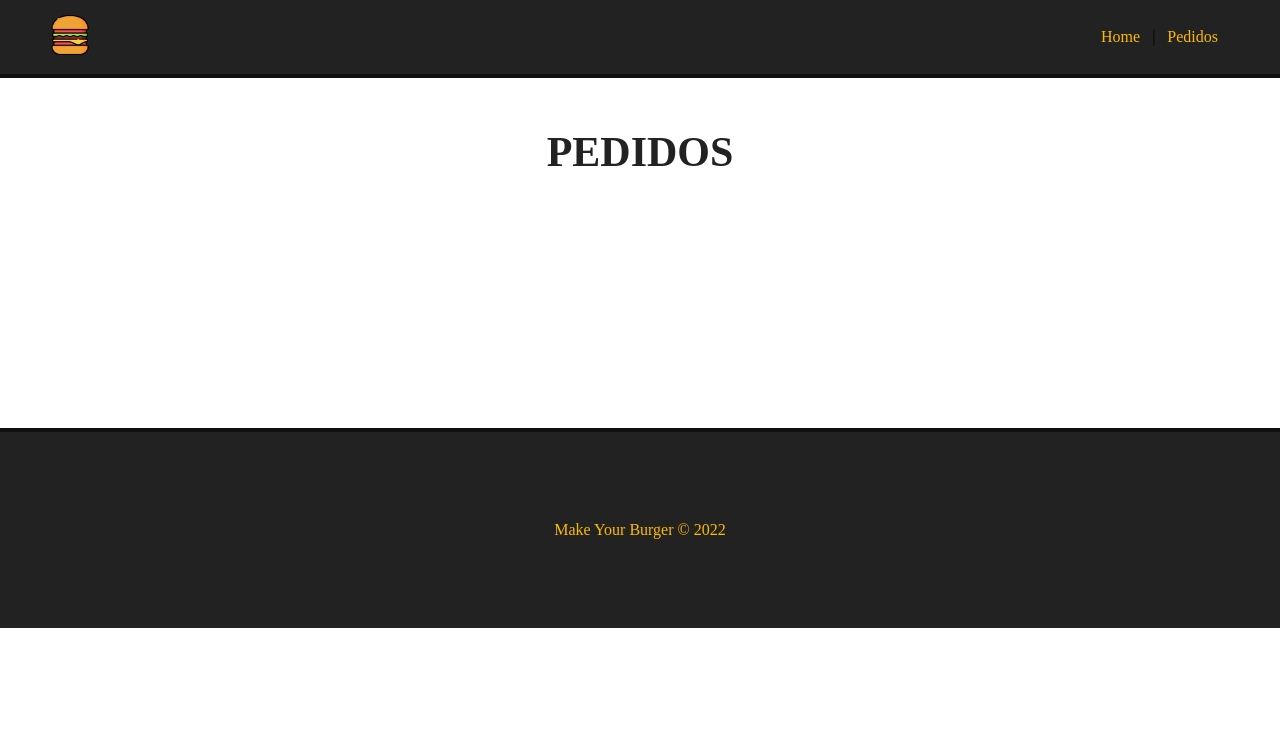
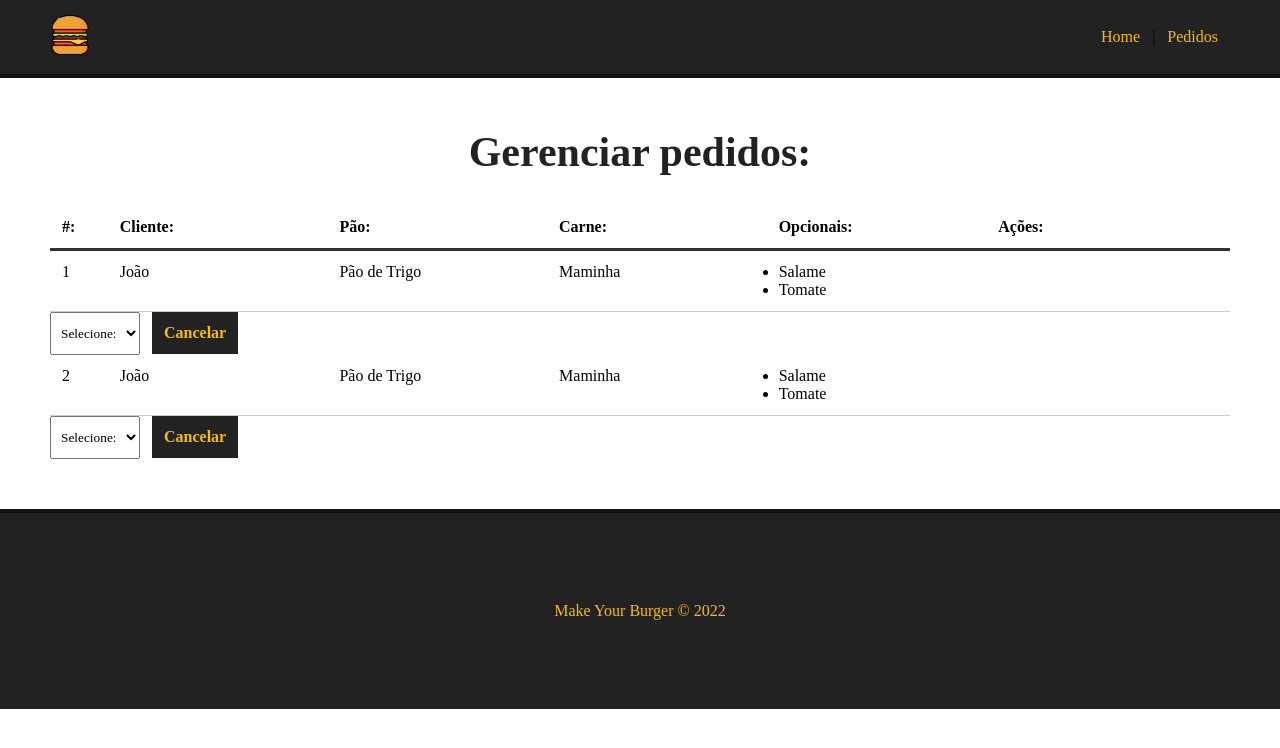
Before and after one commit to jasielserra/make-your-burger, a Vue app: page /pedidos in a window 1280 px wide. Shown: the top 748 px of the page. Built offline with nearby package versions, Linux system fonts and the light colour scheme.

Commit message:
Criando a tela de pedidos (Dashboard)

```diff
--- a/src/components/BurgerForm.vue
+++ b/src/components/BurgerForm.vue
@@ -177,6 +177,4 @@
     color: #222;
   }
 
-
-
 </style>
--- /dev/null
+++ b/src/components/Dashboard.vue
@@ -0,0 +1,121 @@
+<template>
+  <div id="burger-table">
+    <div>
+      <div id="burger-table-heading">
+        <div class="order-id">#:</div>
+        <div>Cliente:</div>
+        <div>Pão:</div>
+        <div>Carne:</div>
+        <div>Opcionais:</div>
+        <div>Ações:</div>
+      </div>
+    </div>
+    <div id="burger-table-rows">
+      <div class="burger-table-row">
+        <div class="order-number">1</div>
+        <div>João</div>
+        <div>Pão de Trigo</div>
+        <div>Maminha</div>
+        <div>
+          <ul>
+            <li>Salame</li>
+            <li>Tomate</li>
+          </ul>
+        </div>
+      </div>
+
+       <div>
+         <select name="status" class="status">
+           <option value="">Selecione:</option>
+         </select>
+         <button class="delete-btn">Cancelar</button>
+      </div>
+
+      <div class="burger-table-row">
+        <div class="order-number">2</div>
+        <div>João</div>
+        <div>Pão de Trigo</div>
+        <div>Maminha</div>
+        <div>
+          <ul>
+            <li>Salame</li>
+            <li>Tomate</li>
+          </ul>
+        </div>
+      </div>
+
+      <div>
+         <select name="status" class="status">
+           <option value="">Selecione:</option>
+         </select>
+         <button class="delete-btn">Cancelar</button>
+      </div>
+    </div>
+  </div>
+
+</template>
+
+<script>
+export default {
+  name: "Dashboard"
+}
+</script>
+
+<style scoped>
+  #burger-table {
+    max-width: 1200px;
+    margin: 0 auto;
+  }
+
+  #burger-table-heading,
+  #burger-table-rows,
+  .burger-table-row {
+    display: flex;
+    flex-wrap: wrap;
+  }
+
+  #burger-table-heading {
+    font-weight: bold;
+    padding: 12px;
+    border-bottom: 3px solid #333;
+  }
+
+  #burger-table-heading div,
+  .burger-table-row div {
+    width: 19%;
+  }
+
+  .burger-table-row {
+    width: 100%;
+    padding: 12px;
+    border-bottom: 1px solid #ccc;
+  }
+
+  #burger-table-heading .order-id,
+  .burger-table-row .order-number {
+    width: 5%;
+  }
+
+  select {
+    padding: 12px 6px;
+    margin-right: 12px;
+  }
+
+  .delete-btn {
+    background-color: #222;
+    color: #FCBA03;
+    font-weight: bold;
+    border: 2px solid #222;
+    padding: 10px;
+    font-size: 16px;
+    margin: 0 auto;
+    cursor: pointer;
+    transition: .5s;
+  }
+
+  .delete-btn:hover {
+    background-color: transparent;
+    color: #222;
+  }
+
+</style>
--- a/src/views/Pedidos.vue
+++ b/src/views/Pedidos.vue
@@ -1,12 +1,16 @@
 <template>
   <div class="main-container">
-    <h1>PEDIDOS</h1>
+    <h1>Gerenciar pedidos:</h1>
+    <Dashboard/>
   </div>
 </template>
 
 <script>
+import Dashboard from "@/components/Dashboard";
+
 export default {
-  name: "Pedidos"
+  name: "Pedidos",
+  components: {Dashboard}
 }
 </script>
 
```
